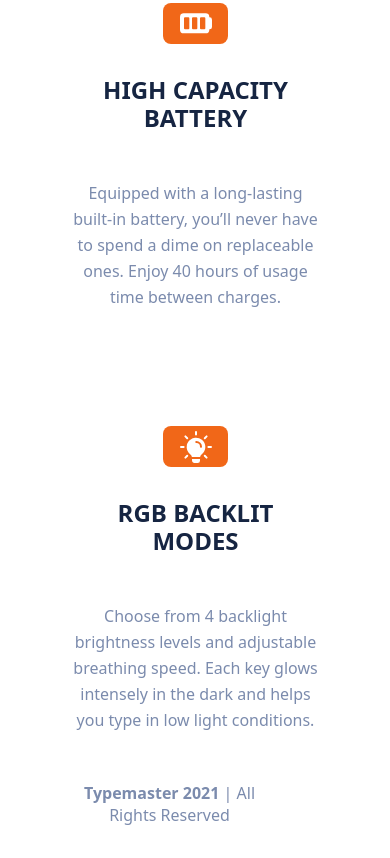
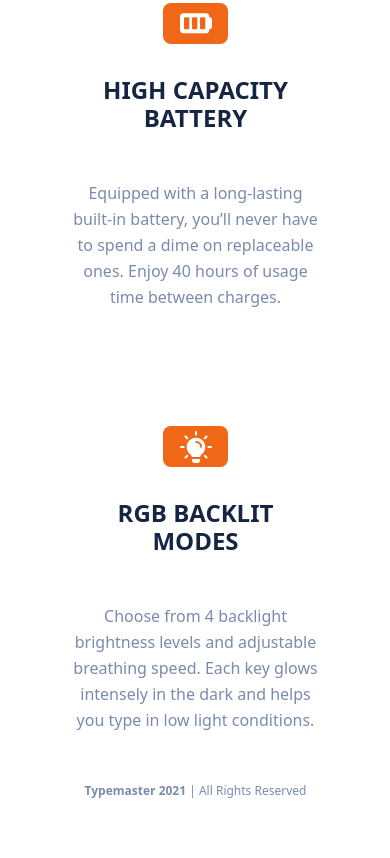
Before and after one commit to amt-emmanuel-amoatey/Typemaster-pre-launch-landing-page, a plain HTML site: page index.html in a window 390 px wide. Shown: the part 2272-3130 px from the top of the page. After the commit the page ends 3103 px from the top, so only its background shows below. Drawn offline with Linux system fonts and the light colour scheme.

Commit message:
Edited mobile view footer

```diff
--- a/styles.css
+++ b/styles.css
@@ -366,9 +366,7 @@ footer {
   }
 
   footer {
-    margin-left: 51x;
-    margin-right: 52px;
-    font-size: 16px;
+    font-size: 12px;
     align-content: center;
   }
 }
```
